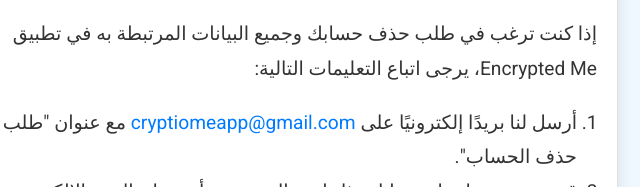
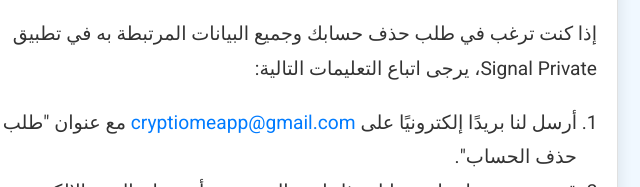
Before and after one commit to cryptiome/cryptiome-data-deletion, a plain HTML site: page delete-account.html in a window 1280 px wide. Shown: the part 262-449 px from the top of the page, 343-983 px from the left. Drawn offline with Linux system fonts and the light colour scheme.

Commit message:
Update delete-account.html

```diff
--- a/delete-account.html
+++ b/delete-account.html
@@ -65,7 +65,7 @@
 <body>
     <div class="container">
         <h1>طلب حذف الحساب والبيانات - Signal Private</h1>
-        <p>إذا كنت ترغب في طلب حذف حسابك وجميع البيانات المرتبطة به في تطبيق Encrypted Me، يرجى اتباع التعليمات التالية:</p>
+        <p>إذا كنت ترغب في طلب حذف حسابك وجميع البيانات المرتبطة به في تطبيق Signal Private، يرجى اتباع التعليمات التالية:</p>
         <ol>
             <li>أرسل لنا بريدًا إلكترونيًا على <a href="mailto:cryptiomeapp@gmail.com">cryptiomeapp@gmail.com</a> مع عنوان "طلب حذف الحساب".</li>
             <li>قم بتضمين تفاصيل حسابك مثل اسم المستخدم أو عنوان البريد الإلكتروني المرتبط بحسابك.</li>
```
